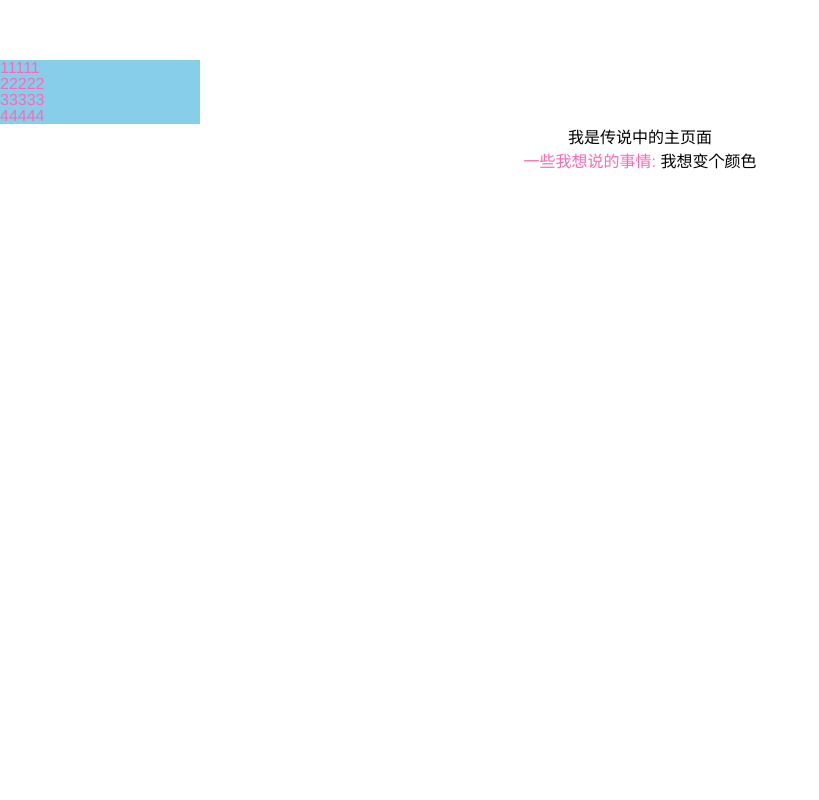
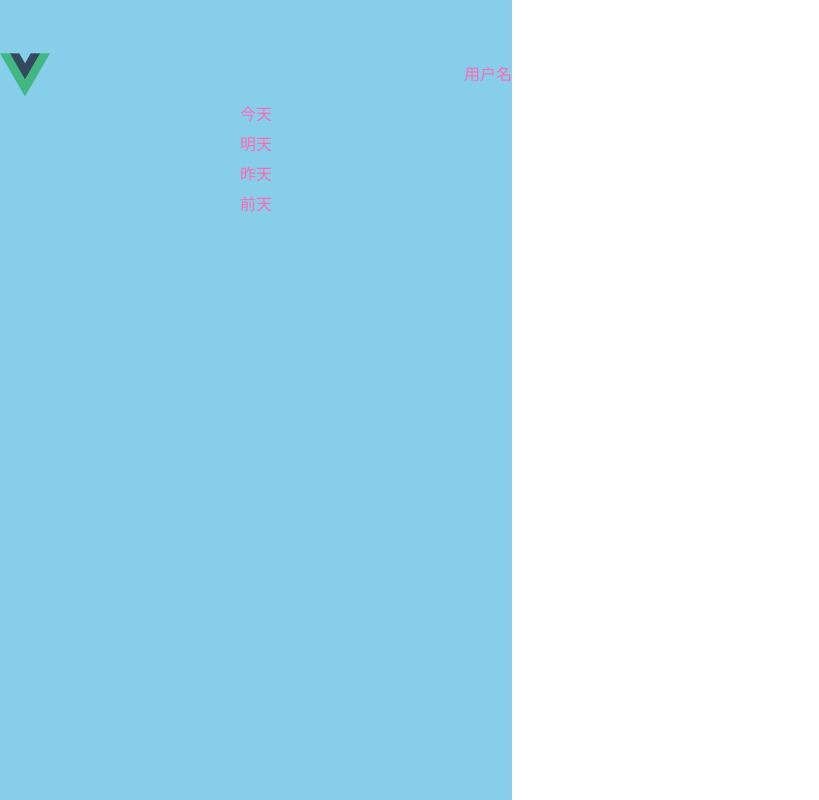
Before and after one commit to leemove/All1, a Vue app: page / in a window 1280 px wide. Shown: the whole page, without its empty margins (0-819 px from the left). Built offline with nearby package versions, Linux system fonts and the light colour scheme.

Commit message:
侧边栏简化布局

```diff
--- a/package.json
+++ b/package.json
@@ -13,6 +13,7 @@
   "dependencies": {
     "less": "2.7.2",
     "less-loader": "4.0.3",
+    "normalize.css": "6.0.0",
     "vue": "^2.2.2",
     "vue-router": "^2.3.0"
   },
--- a/src/App.vue
+++ b/src/App.vue
@@ -2,7 +2,6 @@
   <div id="app">
     <sidebar></sidebar>
     <router-view></router-view>
-    <div>一些我想说的事情: <span>我想变个颜色</span></div>
   </div>
 </template>
 
@@ -14,18 +13,22 @@ export default {
 }
 </script>
 
-<style scope lang='less'>
-#app {
-  font-family: 'Avenir', Helvetica, Arial, sans-serif;
-  -webkit-font-smoothing: antialiased;
-  -moz-osx-font-smoothing: grayscale;
-  text-align: center;
-  color: hotpink;
-  margin-top: 60px;
-  div{
-    span{
-      color: black;
-    }
+<style  lang='less'>
+.clearfix:after{
+  content: "020";
+  display: block;
+  height: 0;
+  clear: both;
+  visibility: hidden;
   }
+.clearfix {
+  /* 触发 hasLayout */
+  zoom: 1;
+  }
+.fl{
+  float: left;
+}
+.fr{
+  float: right;
 }
 </style>
--- a/src/components/Sidebar.vue
+++ b/src/components/Sidebar.vue
@@ -1,17 +1,25 @@
 <template>
     <div class="sidebar">
+        <div class="user clearfix">
+            <img src="../assets/logo.png" alt="">
+            <p class="fr">用户名</p>
+        </div>
         <ul>
-            <li>11111</li>
-            <li>22222</li>
-            <li>33333</li>
-            <li>44444</li>
+            <li>今天</li>
+            <li>明天</li>
+            <li>昨天</li>
+            <li>前天</li>
         </ul>
     </div>
 </template>
 <script>
-    export default {
-      name: 'sidebar'
+export default {
+  name: 'sidebar',
+  data () {
+    return {
     }
+  }
+}
 </script>
 <style scope lang='less'>
     *{
@@ -19,16 +27,35 @@
         padding: 0;
     }
     .sidebar{
+        position: fixed;
+        left: 0;
+        height: 100%;
         background-color: skyblue;
-        width: 200px;
+        width: 40%;
         height: 100%;
         color:  hotpink;
+        div{
+            margin-top: 50px;
+            vertical-align:middle;
+            img{
+            float: left;
+            // display: block;
+            width: 50px;
+            height: 50px;
+            }
+            p{
+                line-height: 50px;
+            }
+        }
         ul{
             list-style: none;
             text-align: left;
             // height: 30px;
             font-size: 16px;
-            line-height: 16px;
+            line-height: 30px;
+            li{
+                text-align: center;
+            }
         }
     }
 </style>
--- a/src/main.js
+++ b/src/main.js
@@ -3,6 +3,7 @@
 import Vue from 'vue'
 import App from './App'
 import router from './router'
+require('normalize.css')
 Vue.config.productionTip = false
 
 /* eslint-disable no-new */
```
Also changed, not shown: 1 other file (tests, documents, lock files or other folders).
